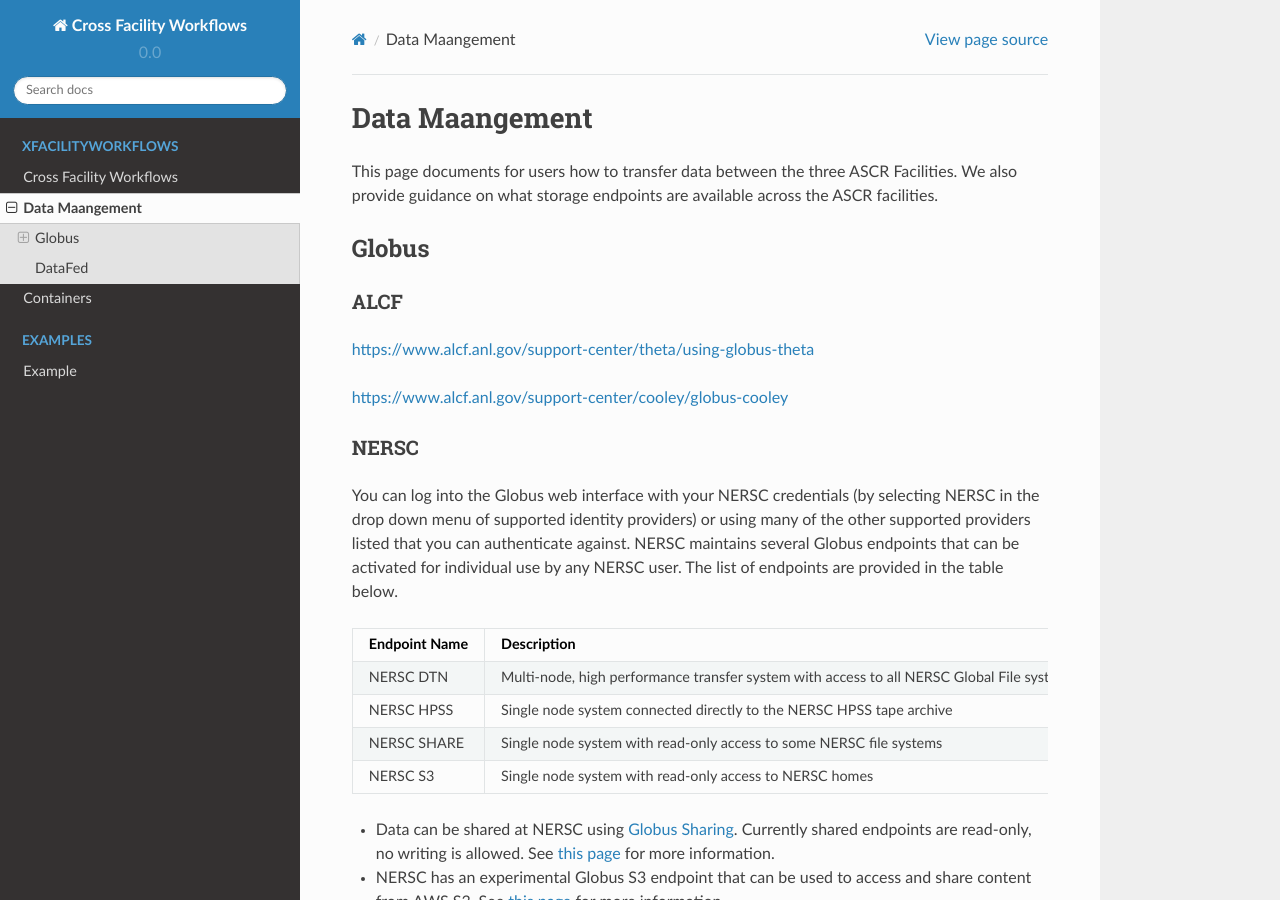
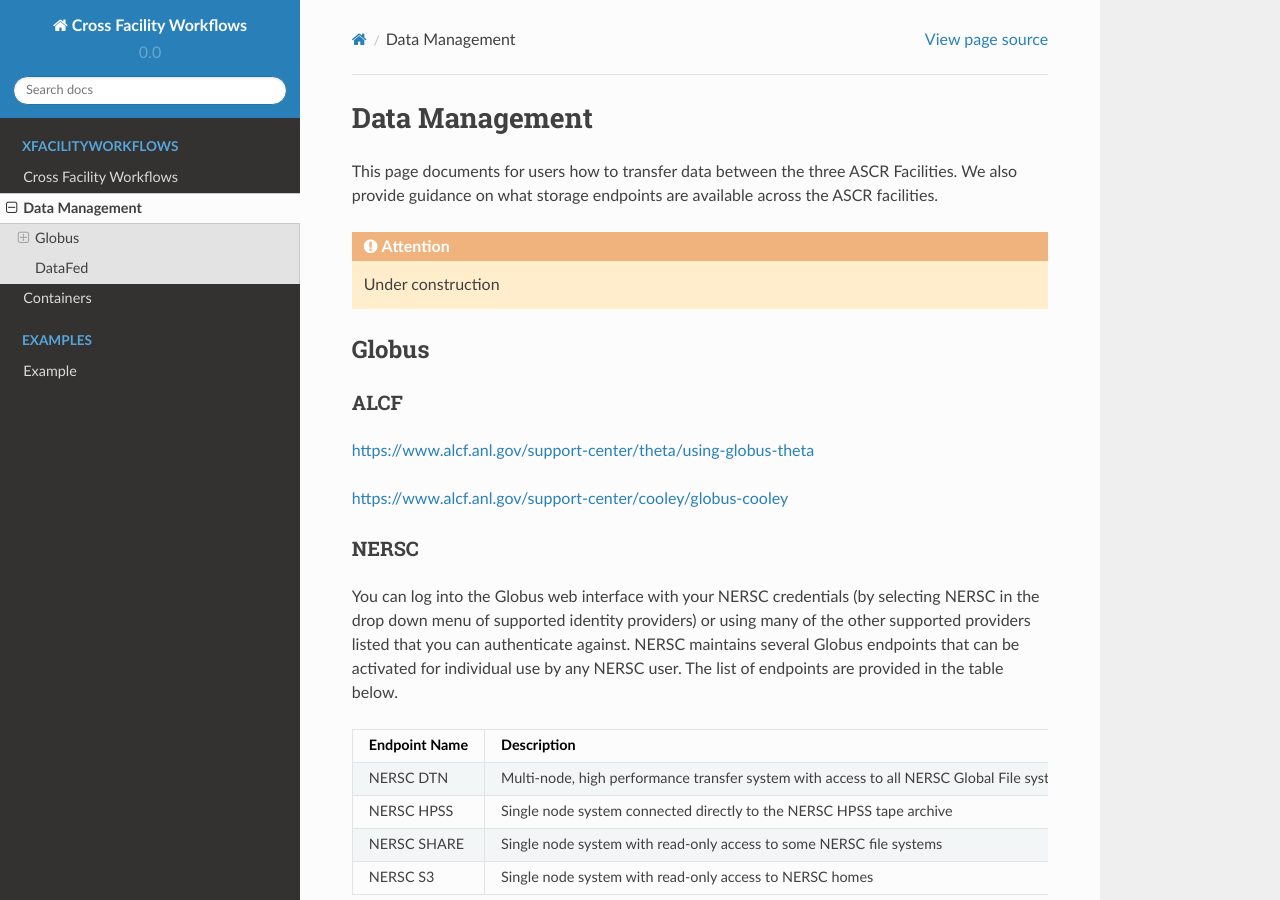
Before and after one commit to kantypas/BestPractices, a Sphinx documentation site: the page built from docs/source/DataManagement.rst, in a window 1280 px wide and 900 px high. Built offline with Sphinx 7.4.7 and the Read the Docs theme 2.0.0, drawn with Linux system fonts in a browser that asks for light colours; pages that are not in the unit, such as notebooks, are missing from menus.

Commit message:
Update DataManagement.rst
Adding construction warning

```diff
--- a/docs/source/DataManagement.rst
+++ b/docs/source/DataManagement.rst
@@ -1,8 +1,12 @@
-Data Maangement
+Data Management
 ========================
 This page documents for users how to transfer data between the three ASCR Facilities.
 We also provide guidance on what storage endpoints are available across the ASCR facilities.
 
+
+.. attention::
+
+    Under construction
 
 Globus
 -------
```
